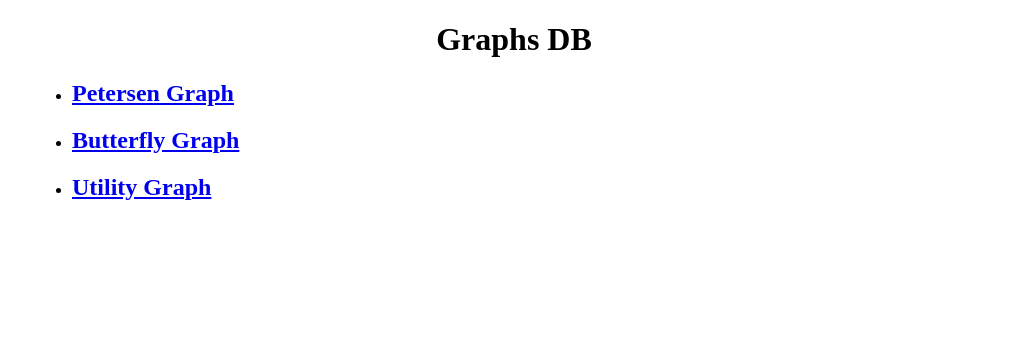
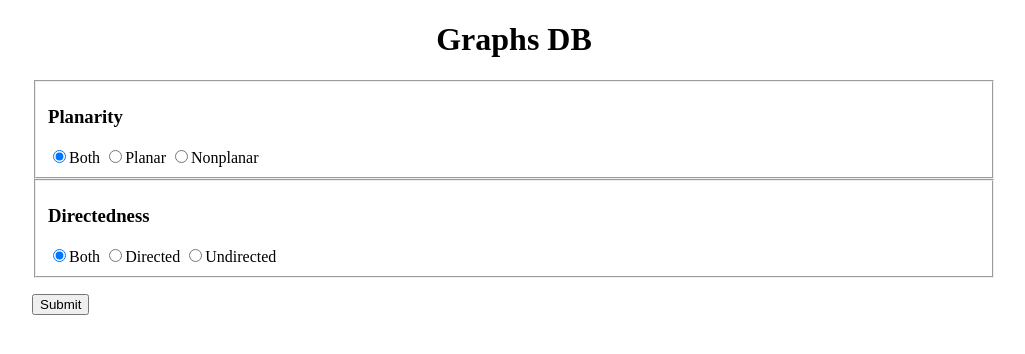
Before and after one commit to seungjaeryanlee/Graphs-DB, a Flask app: page / in a window 1280 px wide. Shown: the top 354 px of the page, without its empty margins (126-1151 px from the left). Run offline with Flask 2, Linux system fonts and the light colour scheme.

Commit message:
Added prototype for filter search

```diff
--- a/app.py
+++ b/app.py
@@ -1,4 +1,4 @@
-from flask import Flask, render_template, redirect, url_for
+from flask import Flask, render_template, redirect, url_for, request
 import json
 import random
 
@@ -9,9 +9,14 @@ graphs = data['graphs']
 
 app = Flask(__name__)
 
-@app.route('/')
+@app.route('/', methods=['GET', 'POST'])
 def index():
-    return render_template('home.html', graphs=graphs)
+    if request.method == 'GET':
+        return render_template('home.html', graphs=graphs)
+
+    if request.method == 'POST':
+        print(request.form.getlist('hello'))
+        return render_template('home.html', graphs=graphs)
 
 @app.route('/graphs')
 def graph_home():
--- a/templates/home.html
+++ b/templates/home.html
@@ -5,9 +5,22 @@
 </head>
 <body>
   <h1>Graphs DB</h1>
-  <ul class="graphs">
-    {% for graph in graphs %}
-      <li> <h2> <a href="graphs/{{ graph.name }}"> {{ graph.name.title() }} Graph </a></h2></li>
-    {% endfor %}
-  </ul>
+
+  <form>
+    <fieldset id="planar">
+      <h3>Planarity</h3>
+      <input type="radio" value="both" name="planar" checked>Both</input>
+      <input type="radio" value="planar" name="planar">Planar</input>
+      <input type="radio" value="nonplanar" name="planar">Nonplanar</input>
+    </fieldset>
+
+    <fieldset id="directed">
+      <h3>Directedness</h3>
+      <input type="radio" value="both" name="directed" checked>Both</input>
+      <input type="radio" value="directed" name="directed">Directed</input>
+      <input type="radio" value="undirected" name="directed">Undirected</input>
+    </fieldset>
+
+    <p><input type="submit" value="Submit"></p>
+  </form>
 </body>
```
Also changed, not shown: static/list.css (added, +7 -0 lines), templates/list.html (added, +13 -0 lines).
